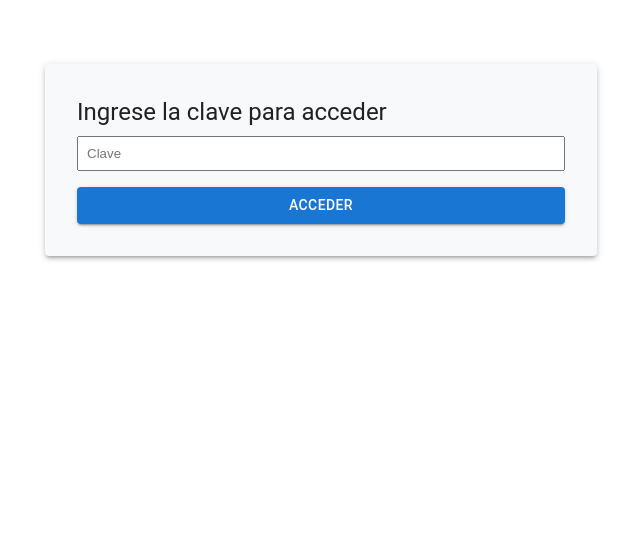
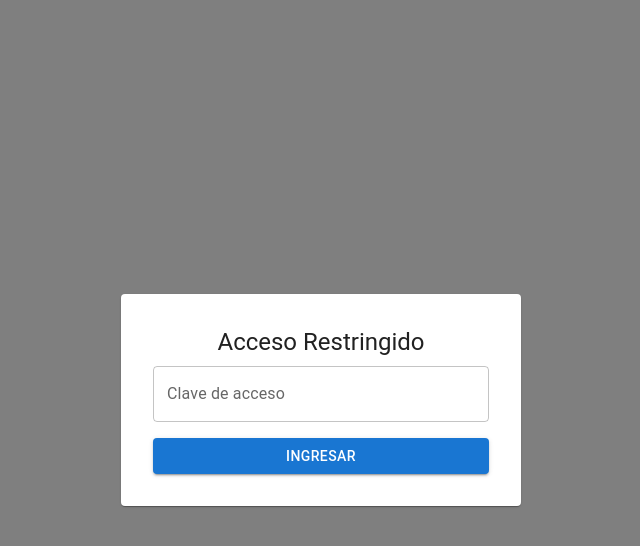
Before and after one commit to salva920/suministros-frontend, a React (Create React App) app: page /administracion in a window 1280 px wide. Shown: the top 546 px of the page, without its empty margins (319-959 px from the left). Built offline with nearby package versions, Linux system fonts and the light colour scheme; sample sign-in values are in the browser's storage; the HTML template or start-up script is replaced by a standard one.

Commit message:
Resuelto conflicto date

```diff
--- a/src/components/administracion/Administracion.jsx
+++ b/src/components/administracion/Administracion.jsx
@@ -1,9 +1,14 @@
 import React, { useState } from 'react';
-import { Container, Tabs, Tab, Box, Typography, Button, Paper } from '@mui/material';
+import { Container, Tabs, Tab, Box, Typography, Button, Paper, TextField, Backdrop } from '@mui/material';
 import { Dashboard } from '@mui/icons-material';
 import { useNavigate, Link, Outlet } from 'react-router-dom';
 import ControlFinanciero from './ControlFinanciero';
 import ReportesFinancieros from './ReportesFinancieros';
+import axios from 'axios';
+import { toast } from 'react-toastify';
+import 'react-toastify/dist/ReactToastify.css';
+
+const API_URL = "https://suministros-backend.vercel.app/api";
 
 function TabPanel(props) {
   const { children, value, index, ...other } = props;
@@ -35,37 +40,48 @@ const Administracion = () => {
     setTabValue(newValue);
   };
 
-  const handleSubmitClave = (e) => {
+  const handleSubmitClave = async (e) => {
     e.preventDefault();
-    if (clave === 'abril') {
+    try {
+      const response = await axios.get(`${API_URL}/unlock-key`);
+      const claveActual = response.data.key;
+
+      if (clave === claveActual) {
         setAutenticado(true);
+        toast.success('Acceso autorizado');
       } else {
-      alert('Clave incorrecta');
+        toast.error('Clave incorrecta');
+        setClave('');
+      }
+    } catch (error) {
+      console.error('Error al verificar la clave:', error);
+      toast.error('Error al verificar la clave');
       setClave('');
     }
   };
 
   if (!autenticado) {
     return (
-      <Container maxWidth="sm" sx={{ py: 8 }}>
-        <Paper elevation={3} sx={{ p: 4, backgroundColor: '#f8f9fa' }}>
-          <Typography variant="h5" gutterBottom>
-            Ingrese la clave para acceder
-          </Typography>
-          <form onSubmit={handleSubmitClave}>
-            <input
+      <Backdrop open sx={{ backdropFilter: 'blur(8px)', zIndex: (theme) => theme.zIndex.modal - 1 }}>
+        <Paper sx={{ p: 4, textAlign: 'center', maxWidth: 400 }}>
+          <Typography variant="h5" gutterBottom>Acceso Restringido</Typography>
+          <TextField
+            label="Clave de acceso"
             type="password"
             value={clave}
-              onChange={e => setClave(e.target.value)}
-              placeholder="Clave"
-              style={{ padding: 8, width: '100%', marginBottom: 16 }}
+            onChange={(e) => setClave(e.target.value)}
+            sx={{ mb: 2 }}
+            fullWidth
           />
-            <Button type="submit" variant="contained" color="primary" fullWidth>
-              Acceder
+          <Button
+            variant="contained"
+            onClick={handleSubmitClave}
+            fullWidth
+          >
+            Ingresar
           </Button>
-          </form>
         </Paper>
-      </Container>
+      </Backdrop>
     );
   }
 
```
Lines whose indentation alone changed are shown as unchanged.
